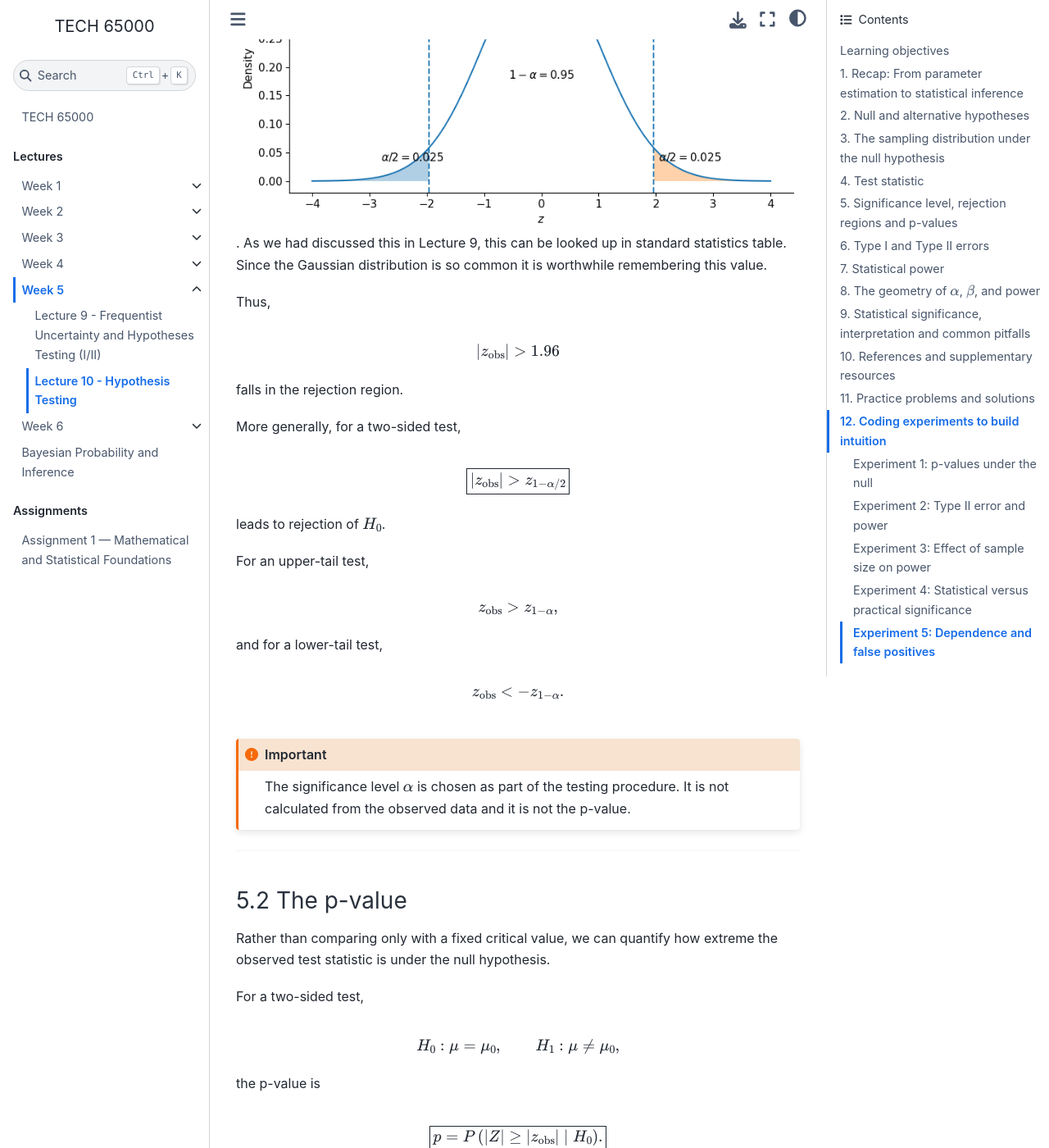
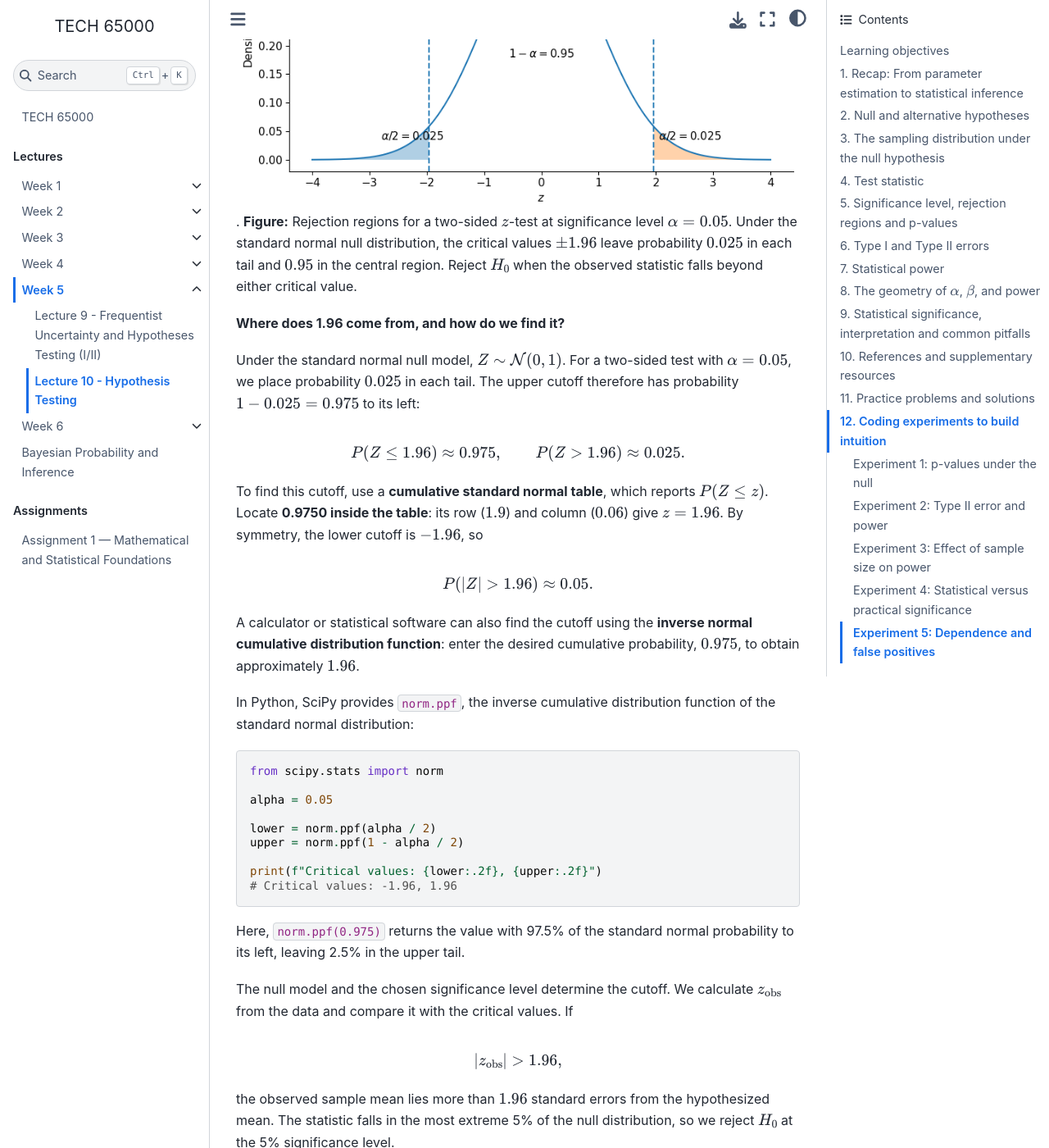
Before and after one commit to DTECH-650/DTECH-650.github.io, a Jupyter Book: the page built from lectures/week5/lecture-10-hypothesis-testing.md, in a window 1280 px wide and 1400 px high, scrolled down 9012 px. Shown: the whole window at 82% size. Built offline with Jupyter Book 1.0.4 settings and Sphinx 7.4.7 and the Sphinx Book theme 1.1.4, drawn with Linux system fonts in a browser that asks for light colours; pages that are not in the unit, such as notebooks, are missing from menus; some of the changed text lies outside the part shown.

Commit message:
updated figure

````diff
--- a/lectures/week5/lecture-10-hypothesis-testing.md
+++ b/lectures/week5/lecture-10-hypothesis-testing.md
@@ -474,15 +474,51 @@ $$
 1-\alpha=0.95.
 $$
 
-See also in the ![figure](images/2-sided-test.png). As we had discussed this in Lecture 9, this can be looked up in standard statistics table. Since the Gaussian distribution is so common it is worthwhile remembering this value.
-
-Thus,
-
-$$
-|z_{\mathrm{obs}}|>1.96
-$$
-
-falls in the rejection region.
+![Two-sided-t-test](images/2-sided-test.png).
+**Figure:** Rejection regions for a two-sided $z$-test at significance level $\alpha=0.05$. Under the standard normal null distribution, the critical values $\pm1.96$ leave probability $0.025$ in each tail and $0.95$ in the central region. Reject $H_0$ when the observed statistic falls beyond either critical value.
+
+**Where does 1.96 come from, and how do we find it?**
+
+Under the standard normal null model, $Z\sim\mathcal{N}(0,1)$. For a two-sided test with $\alpha=0.05$, we place probability $0.025$ in each tail. The upper cutoff therefore has probability $1-0.025=0.975$ to its left:
+
+$$
+P(Z\le1.96)\approx0.975,
+\qquad
+P(Z>1.96)\approx0.025.
+$$
+
+To find this cutoff, use a **cumulative standard normal table**, which reports $P(Z\le z)$. Locate **0.9750 inside the table**: its row ($1.9$) and column ($0.06$) give $z=1.96$. By symmetry, the lower cutoff is $-1.96$, so
+
+$$
+P(|Z|>1.96)\approx0.05.
+$$
+
+A calculator or statistical software can also find the cutoff using the **inverse normal cumulative distribution function**: enter the desired cumulative probability, $0.975$, to obtain approximately $1.96$.
+
+In Python, SciPy provides `norm.ppf`, the inverse cumulative distribution function of the standard normal distribution:
+
+```python
+from scipy.stats import norm
+
+alpha = 0.05
+
+lower = norm.ppf(alpha / 2)
+upper = norm.ppf(1 - alpha / 2)
+
+print(f"Critical values: {lower:.2f}, {upper:.2f}")
+# Critical values: -1.96, 1.96
+```
+
+Here, `norm.ppf(0.975)` returns the value with 97.5% of the standard normal probability to its left, leaving 2.5% in the upper tail.
+
+The null model and the chosen significance level determine the cutoff. We calculate $z_{\mathrm{obs}}$ from the data and compare it with the critical values. If
+
+$$
+|z_{\mathrm{obs}}|>1.96,
+$$
+
+the observed sample mean lies more than $1.96$ standard errors from the hypothesized mean. The statistic falls in the most extreme 5% of the null distribution, so we reject $H_0$ at the 5% significance level.
+
 
 More generally, for a two-sided test,
 
@@ -557,7 +593,7 @@ P(|Z|\ge2\mid H_0).
 $$
 
 ![Rejection region for a two-sided z-test](images/rejection-region.png)
-**Figure:** This figure visualizes the rejection region.$.
+**Figure:** The rejection region and p-value for an observed statistic $z_{\mathrm{obs}}=2$. Dashed lines mark the critical values $\pm1.96$ for $\alpha=0.05$; solid lines mark $\pm2$. The orange tails represent the two-sided p-value, $P(|Z|\ge2\mid H_0)\approx0.0455$. Because $p<0.05$, we reject $H_0$.
 
 For a symmetric standard normal reference distribution,
 
@@ -1164,6 +1200,8 @@ $$
 
 The latter is a posterior probability and requires a different inferential framework.
 
+---
+
 **“A large p-value proves $H_0$.”**
 
 Incorrect.
@@ -1178,6 +1216,8 @@ This may occur because:
 - the effect is small; or
 - the assumptions of the test do not match the data-generating process.
 
+---
+
 **“A small p-value means a large effect.”**
 
 Incorrect.
@@ -1199,6 +1239,8 @@ $$
 $$
 
 decreases, so even very small effects may produce large test statistics.
+
+---
 
 
 **“$\alpha=0.05$ means that 5% of significant findings are false.”**
````
Also changed, not shown: alpha-beta-power.png.
